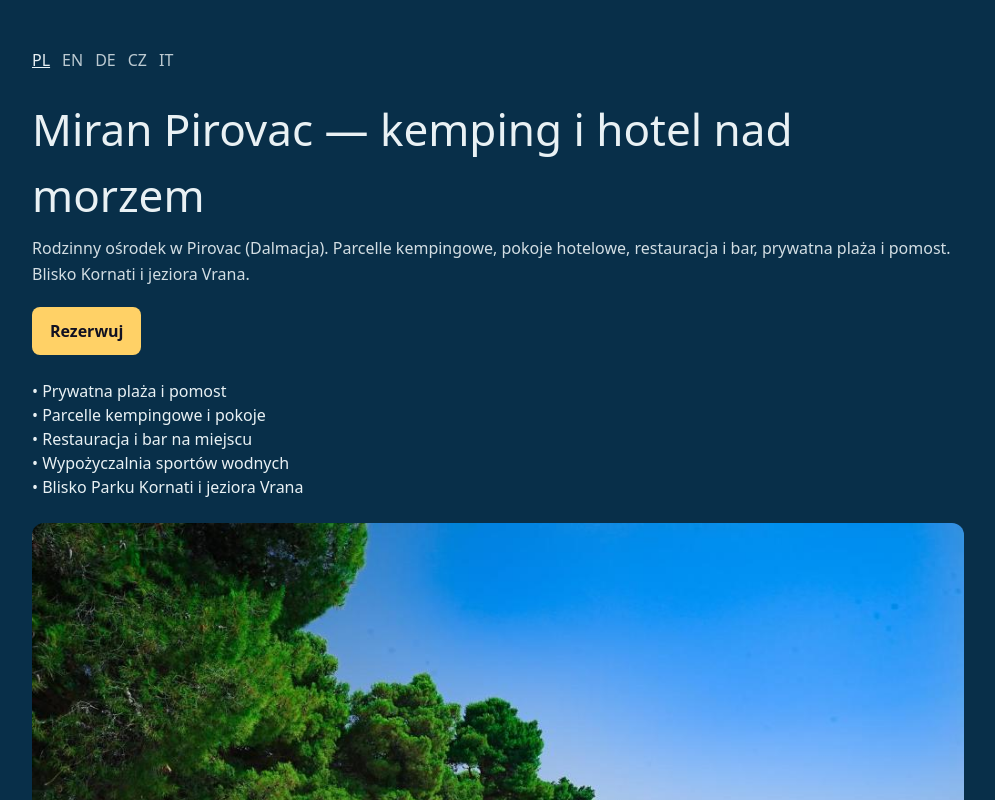
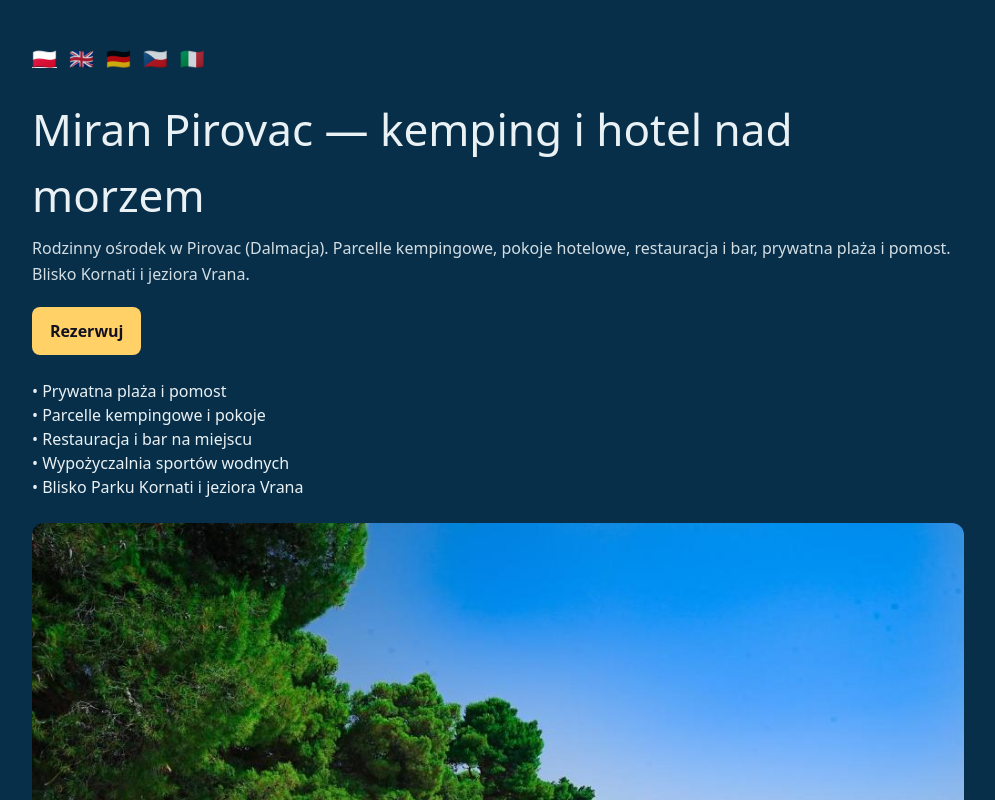
Before and after one commit to STudioK2/miran-website, a React (Vite) app: page / in a window 1280 px wide. Shown: the top 800 px of the page, without its empty margins (142-1137 px from the left). Built offline with nearby package versions, Linux system fonts and the light colour scheme.

Commit message:
Update main.jsx

```diff
--- a/src/main.jsx
+++ b/src/main.jsx
@@ -195,13 +195,12 @@ function LangSwitch({ lang, onChange }) {
         <a
           key={l}
           href={l === "pl" ? "/" : `/${l}`}
-          onClick={(e) => {
-            e.preventDefault();
-            onChange(l);
-          }}
+          onClick={(e) => { e.preventDefault(); onChange(l); }}
           className={l === lang ? "active" : undefined}
+          title={FLAG_LABEL[l]}
+          aria-label={FLAG_LABEL[l]}
         >
-          {l.toUpperCase()}
+          <span style={{fontSize:20, lineHeight:1}}>{FLAG[l]}</span>
         </a>
       ))}
     </nav>
```
